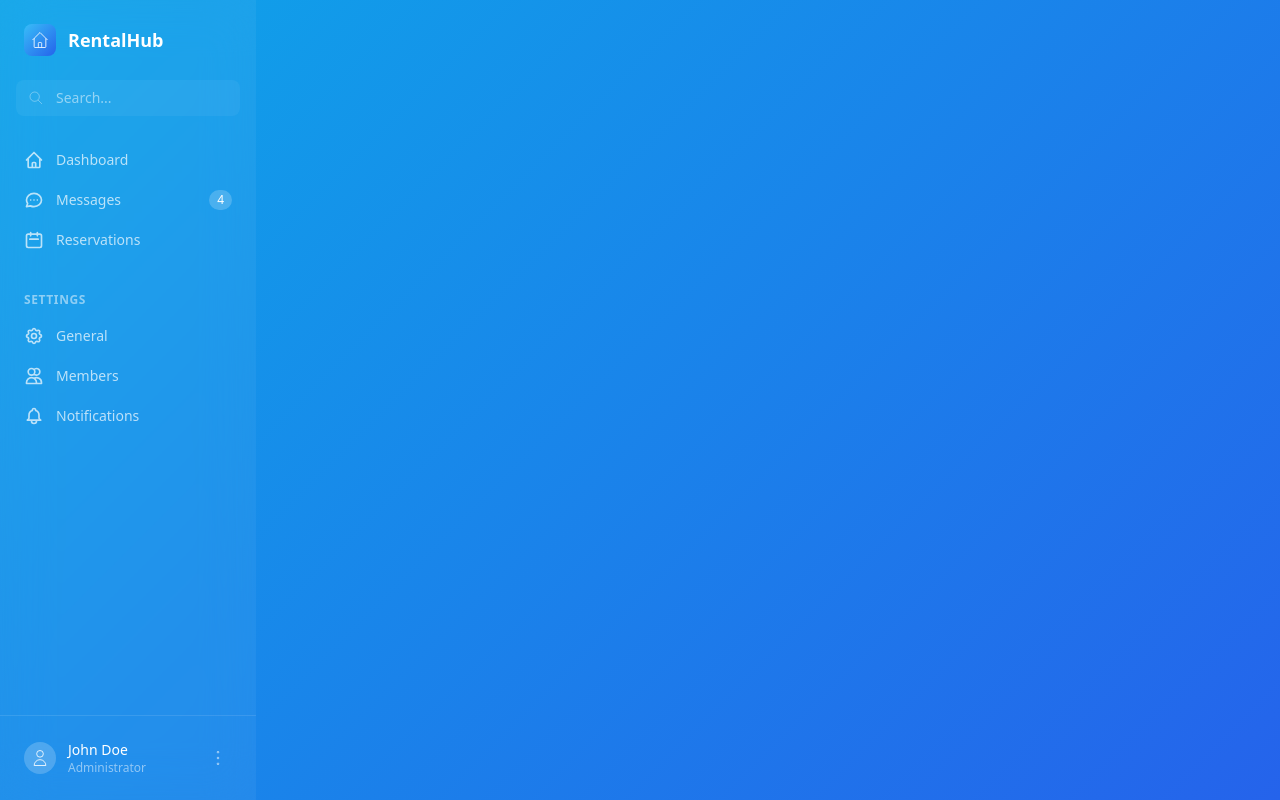
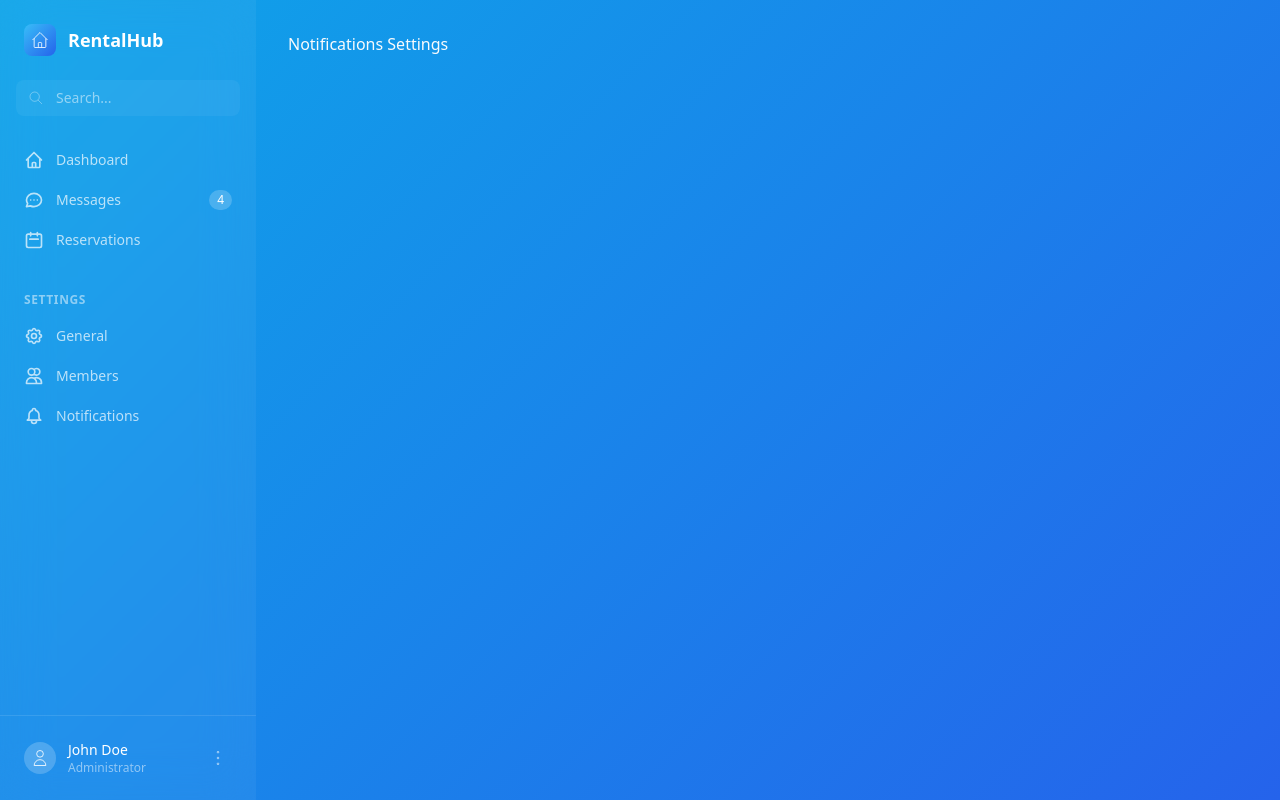
Before and after one commit to FLancon/SERENAi, a Nuxt app: page /settings/notifications in a window 1280 px wide. Built offline with nearby package versions, Linux system fonts and the light colour scheme.

Commit message:
Add Settings Pages

```diff
--- /dev/null
+++ b/pages/settings/general.vue
@@ -0,0 +1,3 @@
+<template>
+    <h1>General Settings</h1>
+</template>
--- /dev/null
+++ b/pages/settings/members.vue
@@ -0,0 +1,3 @@
+<template>
+    <h1>Members Settings</h1>
+</template>
--- /dev/null
+++ b/pages/settings/notifications.vue
@@ -0,0 +1,3 @@
+<template>
+    <h1>Notifications Settings</h1>
+</template>
```
